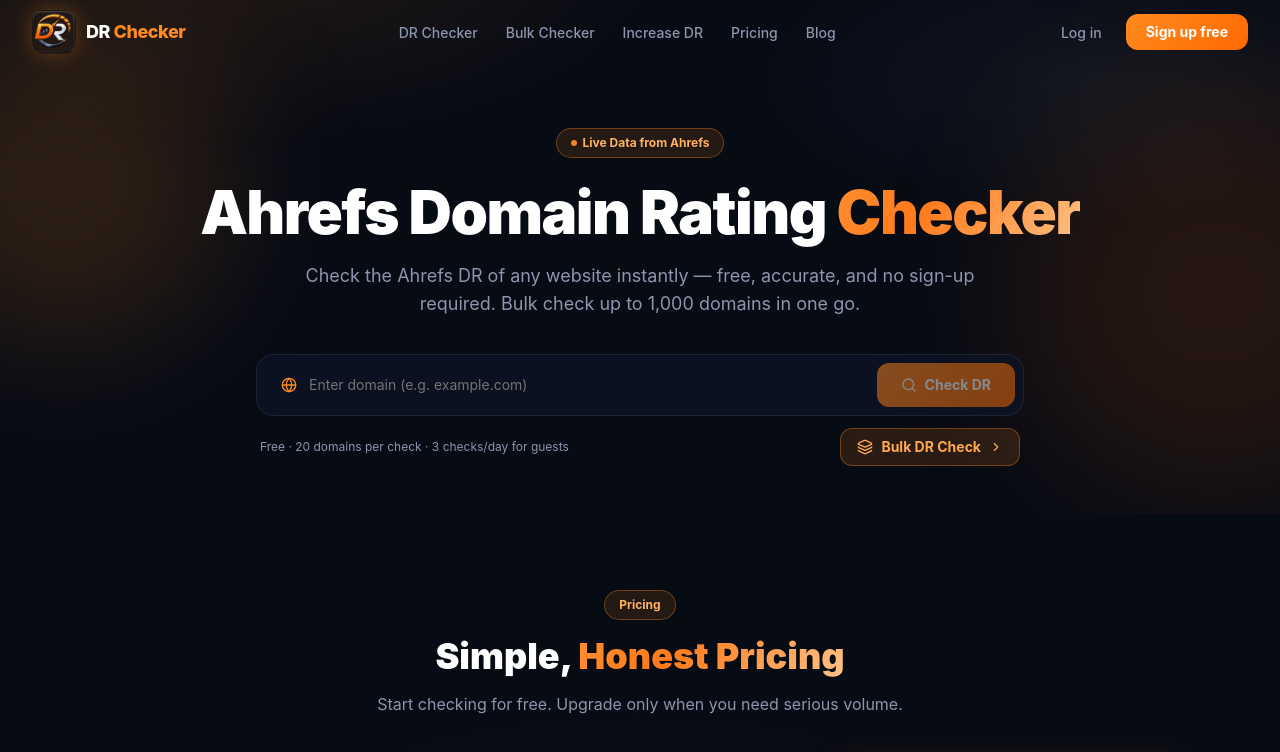
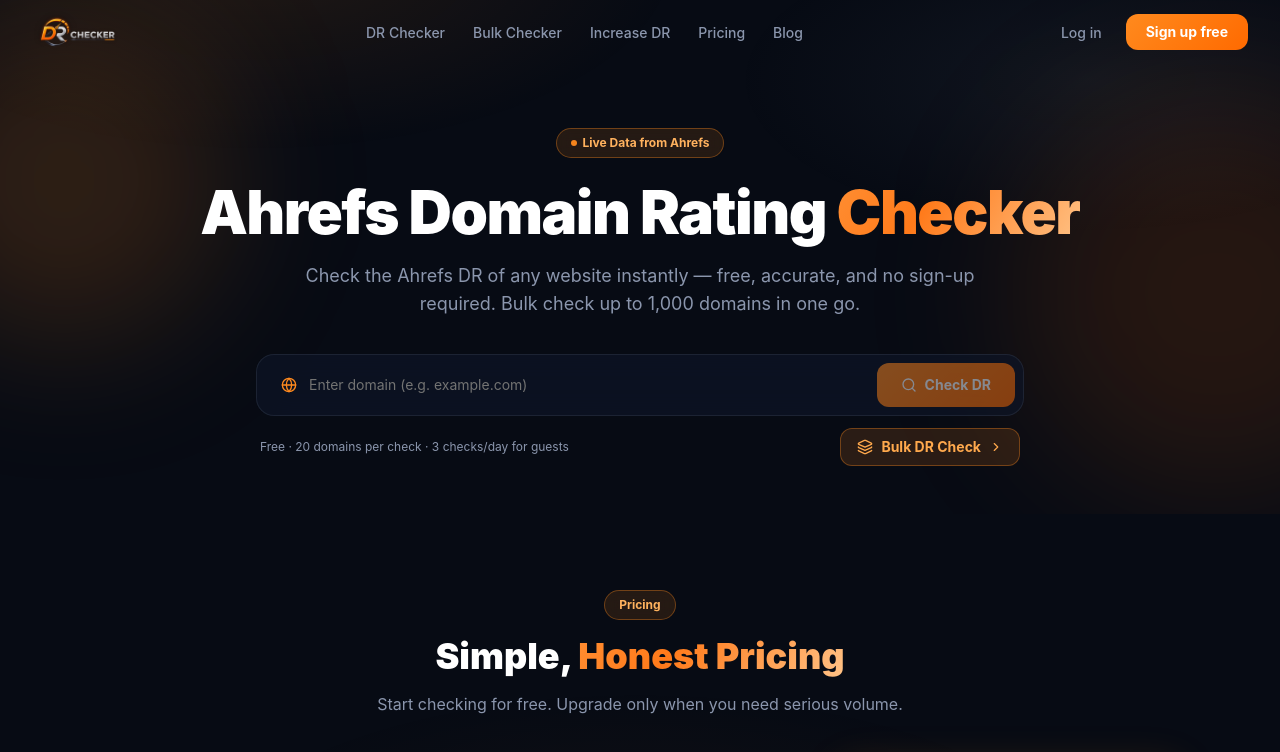
Before and after one commit to drcheckerio/drchecker, a Next.js app: page / in a window 1280 px wide. Shown: the top 752 px of the page. Built offline with nearby package versions, Linux system fonts and the light colour scheme.

Commit message:
Use official full DR CHECKER logo in navbar and footer as-is

```diff
--- a/components/layout/Footer.tsx
+++ b/components/layout/Footer.tsx
@@ -25,10 +25,9 @@
       <div className="max-w-7xl mx-auto px-4 sm:px-6 lg:px-8 py-14">
         <div className="grid grid-cols-1 md:grid-cols-5 gap-10">
           <div className="md:col-span-2">
-            <Link href="/" className="flex items-center gap-2.5 mb-4">
+            <Link href="/" className="inline-block mb-4">
               {/* eslint-disable-next-line @next/next/no-img-element */}
-              <img src="/logo-mark.png" alt="DR Checker logo" width={38} height={38} className="rounded-xl" />
-              <span className="font-extrabold text-lg text-white">DR <span style={{ color: '#FF8A1E' }}>Checker</span></span>
+              <img src="/logo-nav.png" alt="DR Checker logo" className="h-12 w-auto" />
             </Link>
             <p className="text-muted text-sm leading-relaxed max-w-xs">
               The fastest way to check Ahrefs Domain Rating for any website — free bulk DR checker with live Ahrefs data, plus guaranteed DR increase services.
--- a/components/layout/Navbar.tsx
+++ b/components/layout/Navbar.tsx
@@ -33,12 +33,10 @@
     >
       <div className="max-w-7xl mx-auto px-4 sm:px-6 lg:px-8">
         <div className="flex items-center justify-between h-16">
-          <Link href="/" className="flex items-center gap-2.5 group">
+          <Link href="/" className="flex items-center group">
             {/* eslint-disable-next-line @next/next/no-img-element */}
-            <img src="/logo-mark.png" alt="DR Checker logo" width={44} height={44}
-              className="rounded-xl transition-transform group-hover:scale-105"
-              style={{ boxShadow: '0 0 20px rgba(255,138,30,0.3)' }} />
-            <span className="font-extrabold text-lg text-white tracking-tight">DR <span style={{ color: '#FF8A1E' }}>Checker</span></span>
+            <img src="/logo-nav.png" alt="DR Checker — Free Bulk Ahrefs Domain Rating Checker"
+              className="h-11 w-auto transition-transform group-hover:scale-[1.03]" />
           </Link>
 
           <div className="hidden md:flex items-center gap-7">
```
Also changed, not shown: public/logo-full.png, public/logo-nav.png (added).
